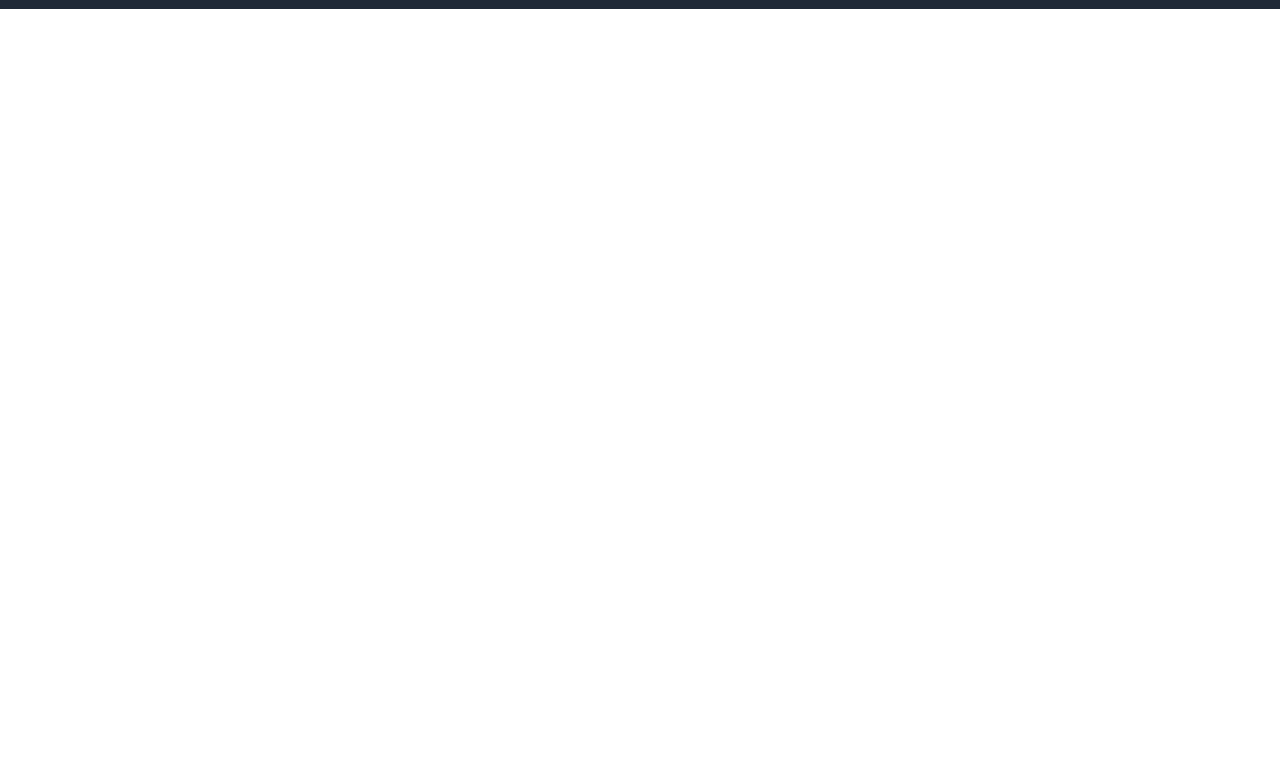
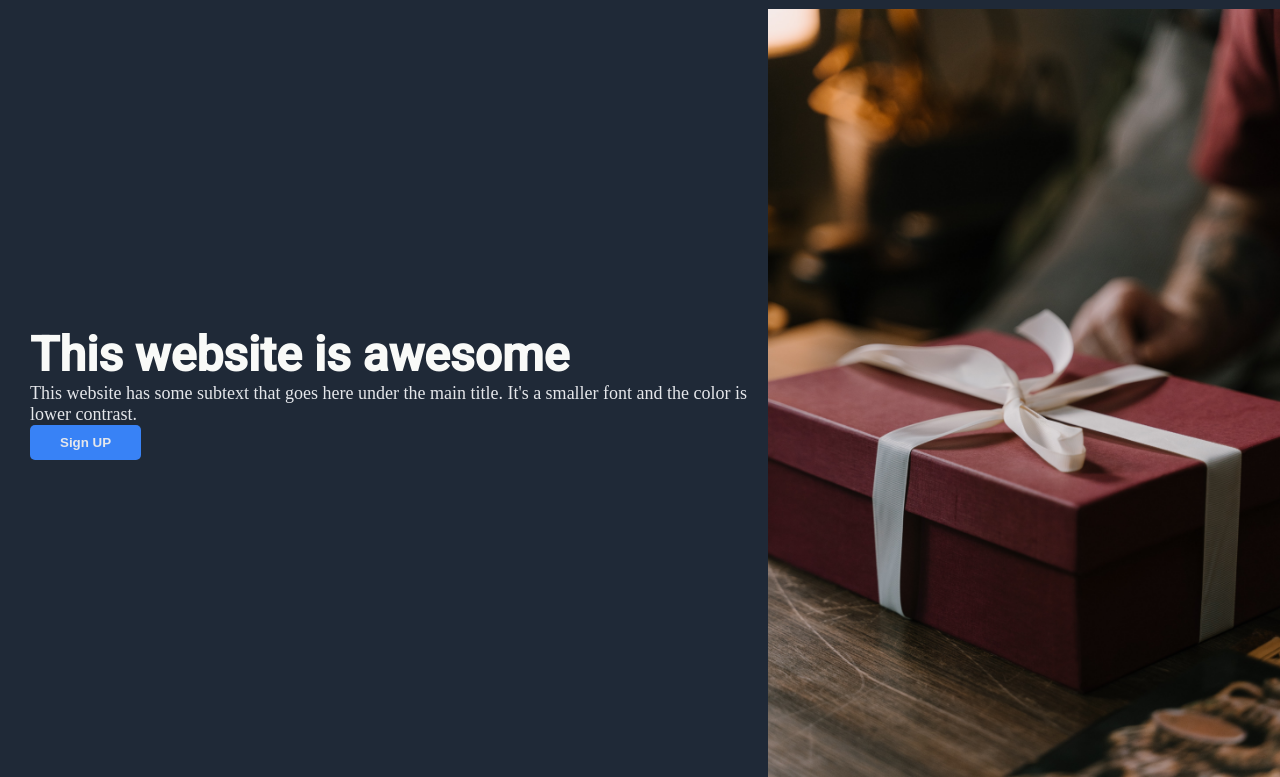
Before and after one commit to Scotto876/Landing-Page, a plain HTML site: page index.html in a window 1280 px wide. Shown: the part 72-849 px from the top of the page. Before the commit the page ends 800 px from the top, so only its background shows below. Drawn offline with Linux system fonts and the light colour scheme.

Commit message:
Fixed hero added image and  button.

```diff
--- a/index.css
+++ b/index.css
@@ -3,7 +3,7 @@
 *{box-sizing: border-box;margin: 0;
     padding: 0;;}
 
-li, a{font font-weight: 500;font-size: 18px; color: #E5E7Eb;, sans-serif;}
+li, a{font-weight: 500;font-size: 18px; color: #E5E7Eb;, sans-serif;}
 
 header{display: flex;justify-content: space-between;
 align-items: center;padding: 30px 10%; background-color: #1F2937;}
@@ -15,3 +15,22 @@ align-items: center;padding: 30px 10%; background-color: #1F2937;}
 
 .nav-links li a{transition: all 0.3s ease 0s;}
 .nav-links li a:hover{ color:#3882f6}
+
+.container {background-color: #1F2937;
+    display: flex;
+    align-items: center;
+  }
+
+  .container img {
+    width: 40%; /
+    margin-right: 80px;
+  }
+
+  .container p {margin-left:30px;
+    flex: 1;
+  }
+
+strong{ font-size:48px;font-weight: extra-bold;font-family: 'Roboto', sans-serif;
+color: #f9faf8;}
+p{font-size: 18px;color: #E5E7Eb;}
+button{font-weight:bold; padding: 10px 30px; background-color: #3882f6;border: none; color: #E5E7Eb;font-weight: bold;border-radius: 5px;}
--- a/index.html
+++ b/index.html
@@ -17,5 +17,16 @@
         </ul>
       </nav>
     </header>
+    <div class="container">
+         <p class="one"><strong>This website is awesome</strong></br>
+          This website has some subtext that goes here under the main title.
+          It's a smaller font and the color is lower contrast.<br>
+          <button id="Sign-up">Sign UP</button>
+        </p>
+        <img src="images/package.jpg" alt="This is a palceholder for an image">
+
+      </div>
+
+    </section>
   </body>
 </html>
```
Also changed, not shown: images/package.jpg (added).
